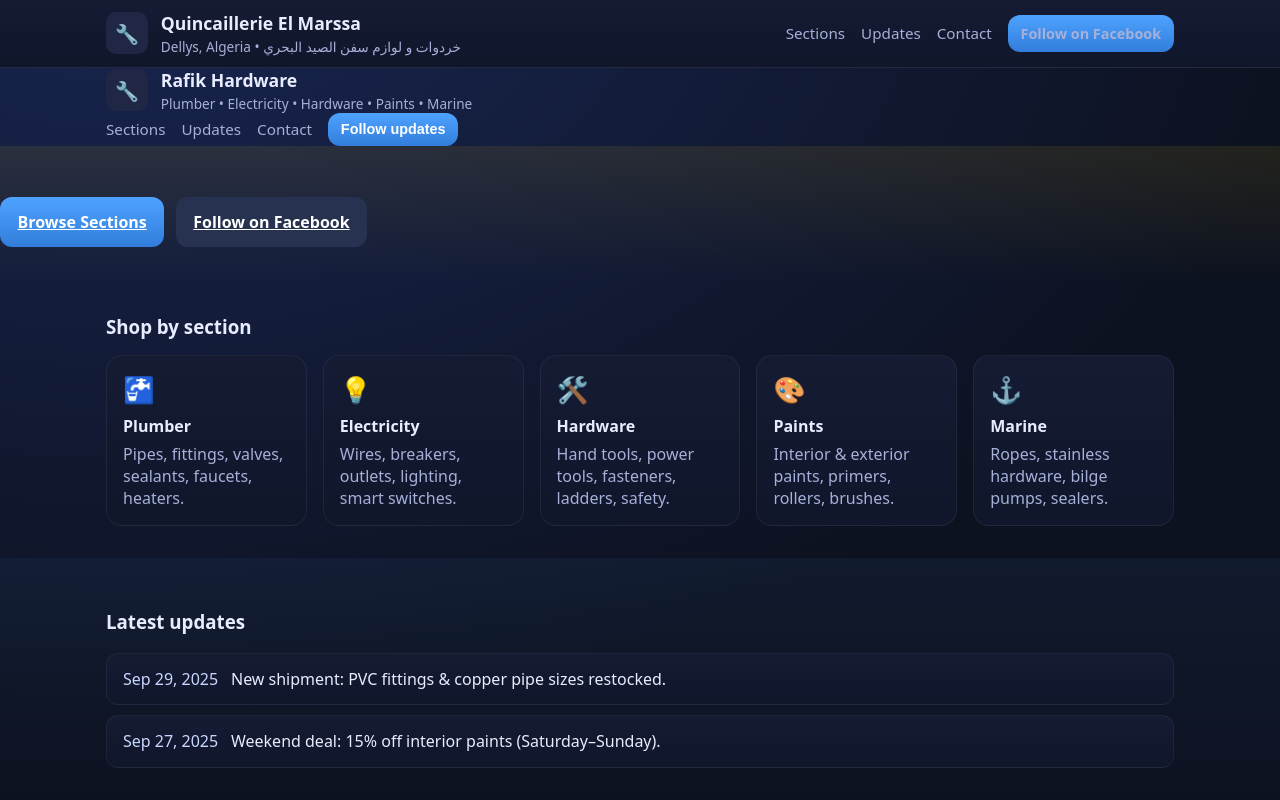
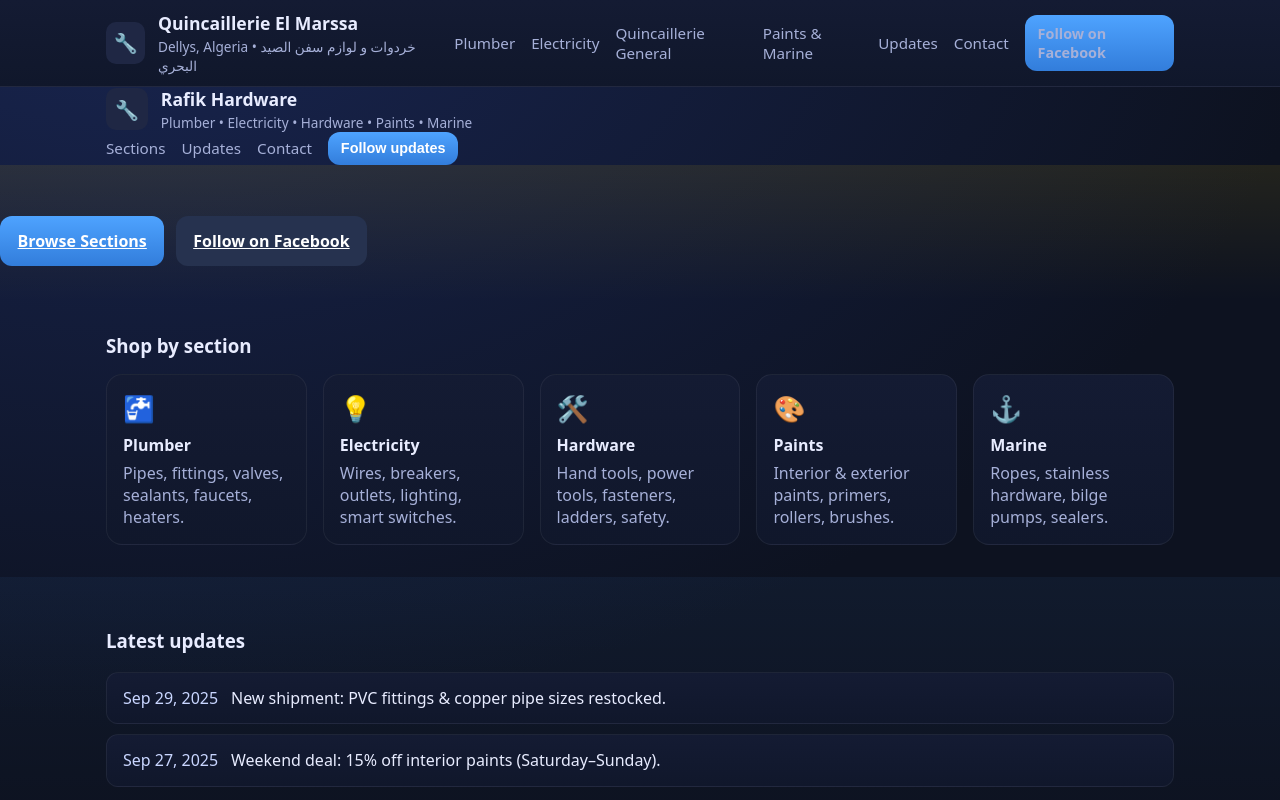
Before and after one commit to ahaouchine/quincaillerie-el-marssa-, a plain HTML site: page index.html in a window 1280 px wide. Shown: the top 800 px of the page. Drawn offline with Linux system fonts and the light colour scheme.

Commit message:
index.html

```diff
--- a/index.html
+++ b/index.html
@@ -24,7 +24,10 @@
       </div>
     </div>
     <nav class="nav">
-      <a href="#sections">Sections</a>
+  <a href="plumber.html">Plumber</a>
+  <a href="electricity.html">Electricity</a>
+  <a href="quincaillerie-general.html">Quincaillerie General</a>
+  <a href="paints-marine.html">Paints & Marine</a>
       <a href="#updates">Updates</a>
       <a href="#contact">Contact</a>
       <!-- Follow on Facebook -->
```
